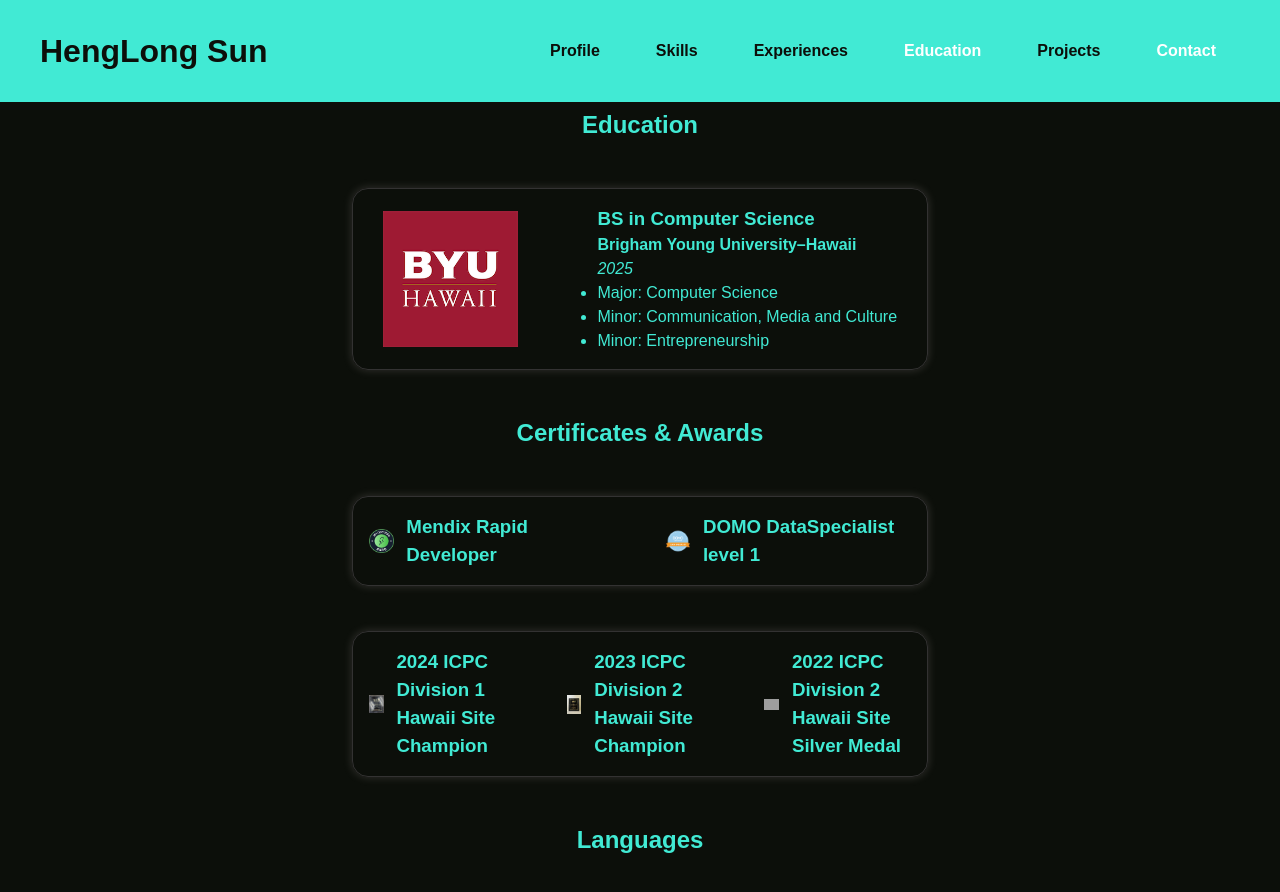
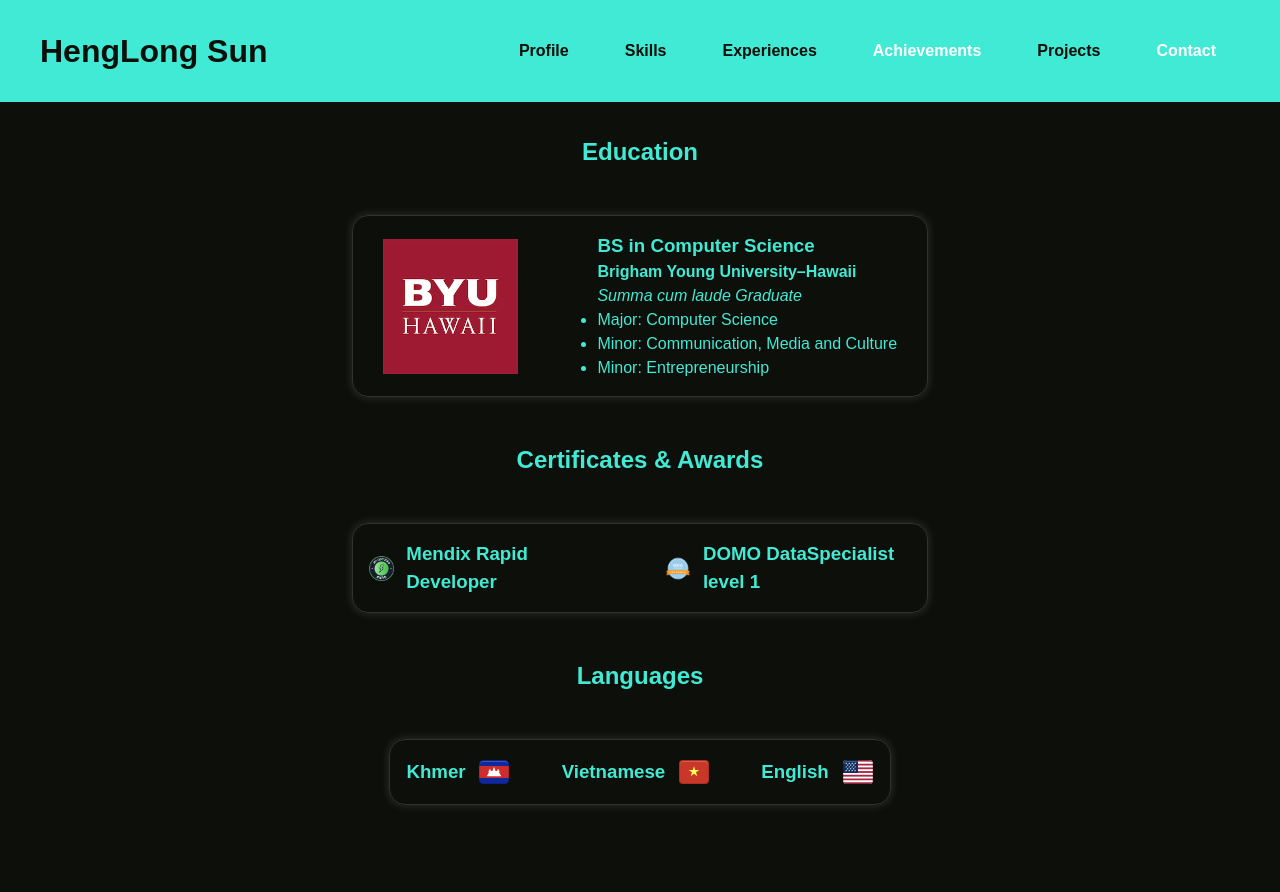
Before and after one commit to Shiro1214/Shiro1214.github.io, a Jekyll site: the page built from index.markdown, in a window 1280 px wide and 900 px high, scrolled down 13727 px. Shown: the top 892 px of the window. Built offline with Jekyll 4.4.1, drawn with Linux system fonts in a browser that asks for light colours; some of the changed text lies outside the part shown; grey boxes are pictures that could not be loaded.

Commit message:
Change ICPC awards display

```diff
--- a/_layouts/default.html
+++ b/_layouts/default.html
@@ -18,7 +18,7 @@
                 <li class ="nav-item"><a id="about-me-nav" class = "nav-link" href="#about-me">Profile</a></li>
                 <li class ="nav-item"><a id="skills-nav" class = "nav-link" href="#skills">Skills</a></li>
                 <li class ="nav-item"><a id="experiences-nav" class = "nav-link" href="#experiences">Experiences</a></li>
-                <li class ="nav-item"><a id = "achievements-nav" class = "nav-link" href="#achievements">Education</a></li>
+                <li class ="nav-item"><a id = "achievements-nav" class = "nav-link" href="#achievements">Achievements</a></li>
                 <li class ="nav-item"><a id = "project-section-nav" class = "nav-link" href="#project-section">Projects</a></li>
                 <li class ="nav-item"><a id = "contactInfo-nav" class = "nav-link" href="#contactInfo">Contact</a></li>
             </ul>
--- a/index.markdown
+++ b/index.markdown
@@ -227,7 +227,7 @@ permalink: /
             <div>
                 <h3>BS in Computer Science</h3>
                 <h4>Brigham Young University–Hawaii</h4>
-                <em>2025</em>
+                <em>Summa cum laude Graduate</em>
                 <ul>
                     <li>Major: Computer Science</li>
                     <li>Minor: Communication, Media and Culture</li>
@@ -247,26 +247,6 @@ permalink: /
                 <img alt="Brigham Young University–Hawaii" src="/res/DOMO_Logo.png">
                 <div>
                     <h3>DOMO DataSpecialist level 1</h3>
-                </div>
-            </div>
-        </div>
-        <div class = "experience">
-            <div class="certificate">
-                <img alt="2024 D1 ICPC Hawaii Site Champion Award" src="/res/2024ICPCChampion.jpg">
-                <div>
-                    <h3>2024 ICPC Division 1 Hawaii Site Champion</h3>
-                </div>
-            </div>
-            <div class="certificate">
-                <img alt="2023 D2 ICPC Hawaii Site Champion Award" src="/res/ICPC2023Award.jpg">
-                <div>
-                    <h3>2023 ICPC Division 2 Hawaii Site Champion</h3>
-                </div>
-            </div>
-            <div class="certificate">
-                <img alt="2024 ICPC Hawaii Site Award" src="/res/ICPC_Award.jpg">
-                <div>
-                    <h3>2022 ICPC Division 2 Hawaii Site Silver Medal</h3>
                 </div>
             </div>
         </div>
@@ -332,11 +312,12 @@ permalink: /
     <section id="project9" class="hidden">
         <div class="project-card">
             <div class="project-card-header">
-                <img src="res/2024ICPCChampion.jpg" alt="Picture of my award">
-                <img src="res/ICPC2024Team.jpg" alt="Picture of my team name tags">
+                <img src="res/2024ICPCChampion.jpg" alt="Picture of my 2024 award">
+                <img src="res/ICPC2024Team.jpg" alt="Picture of my 2024 team name tags">
+                <img src="res/ICPC2023Award.jpg" alt="Picture of my 2023 award">
             </div>
             <div class="project-card-body">
-                <h3 class="project-title">2024 ICPC Division 1 Hawaii Site Champion</h3>
+                <h3 class="project-title">2023-2024 ICPC Division 1 & 2 Hawaii Site Champion</h3>
                 <p class="project-description">A coding tournament Long participated on with a team to solve 13 problems in 5 hours. His team was placed 1st place in Hawaii and 20th out of 50 teams within the United State and Canada</p>
                 <div class="project-tech">
                     <span>Python</span>
```
